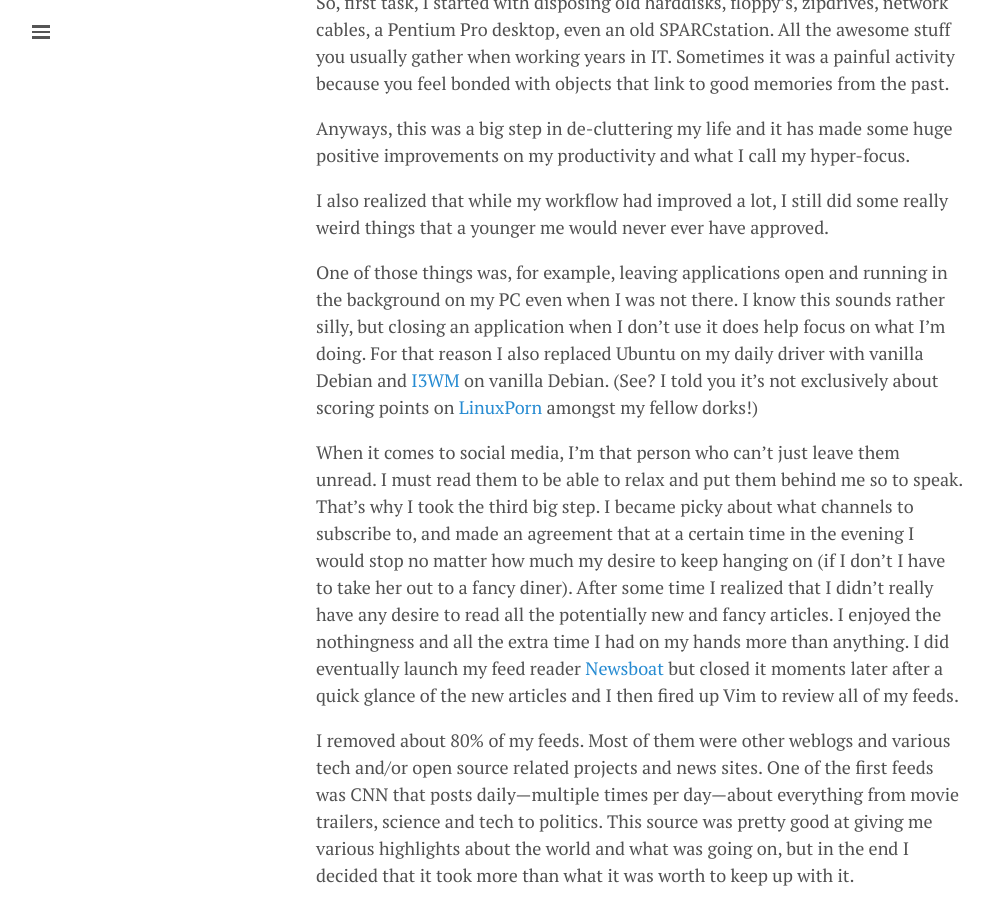
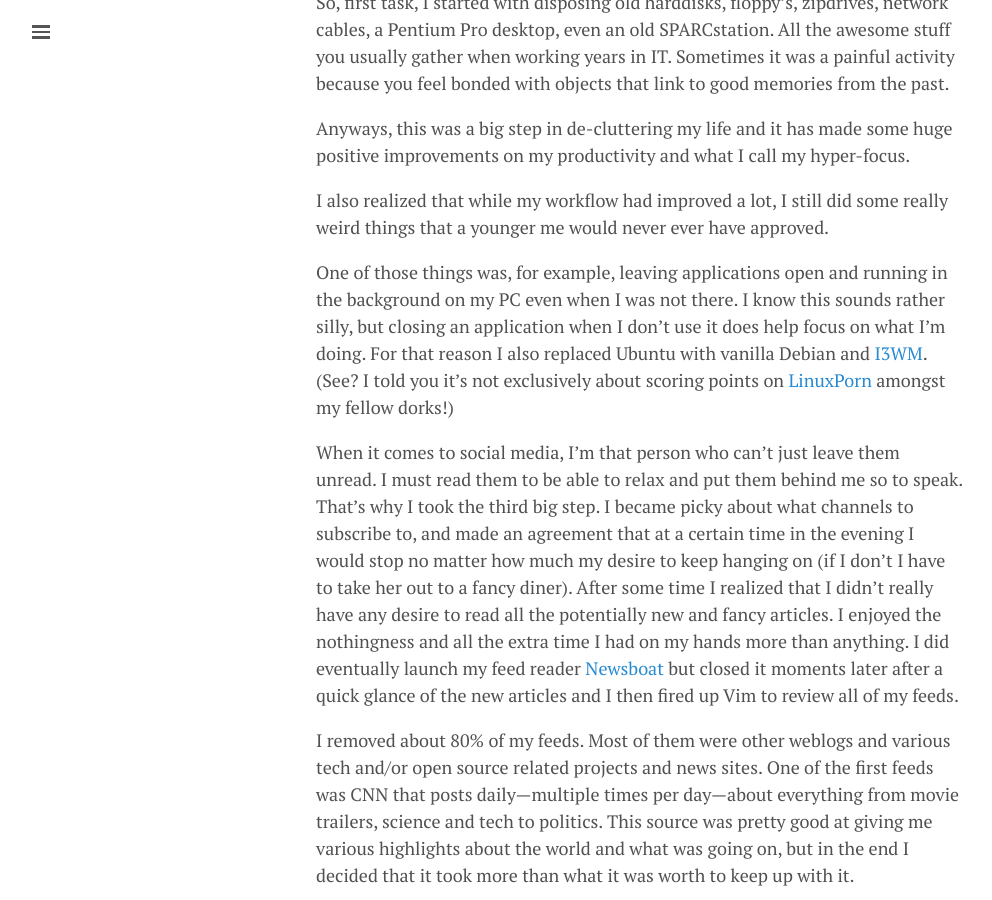
Before and after one commit to lgeurts/lgeurts.github.io, a Jekyll site: the page built from _posts/2021-11-09-why-i-decided-to-limit-my-social-presence.md, in a window 1280 px wide and 900 px high, scrolled down 940 px. Shown: the whole window, without its empty margins (0-992 px from the left). Built offline with Jekyll 4.4.1, drawn with Linux system fonts in a browser that asks for light colours; nearby versions of some CDN libraries; comment, search, counter and statistics services are not loaded.

Commit message:
Update 2021-11-09-why-i-decided-to-limit-my-social-presence.md

```diff
--- a/_posts/2021-11-09-why-i-decided-to-limit-my-social-presence.md
+++ b/_posts/2021-11-09-why-i-decided-to-limit-my-social-presence.md
@@ -24,7 +24,7 @@
 
 I also realized that while my workflow had improved a lot, I still did some really weird things that a younger me would never ever have approved.
 
-One of those things was, for example, leaving applications open and running in the background on my PC even when I was not there. I know this sounds rather silly, but closing an application when I don’t use it does help focus on what I’m doing. For that reason I also replaced Ubuntu on my daily driver with vanilla Debian and [I3WM](https://i3wm.org/) on vanilla Debian. (See? I told you it's not exclusively about scoring points on [LinuxPorn](https://www.reddit.com/r/LinuxPorn/) amongst my fellow dorks!)
+One of those things was, for example, leaving applications open and running in the background on my PC even when I was not there. I know this sounds rather silly, but closing an application when I don’t use it does help focus on what I’m doing. For that reason I also replaced Ubuntu with vanilla Debian and [I3WM](https://i3wm.org/). (See? I told you it's not exclusively about scoring points on [LinuxPorn](https://www.reddit.com/r/LinuxPorn/) amongst my fellow dorks!)
 
 When it comes to social media, I’m that person who can’t just leave them unread. I must read them to be able to relax and put them behind me so to speak. That’s why I took the third big step. I became picky about what channels to subscribe to, and made an agreement that at a certain time in the evening I would stop no matter how much my desire to keep hanging on (if I don't I have to take her out to a fancy diner). After some time I realized that I didn’t really have any desire to read all the potentially new and fancy articles. I enjoyed the nothingness and all the extra time I had on my hands more than anything. I did eventually launch my feed reader [Newsboat]([https://newsboat.org/) but closed it moments later after a quick glance of the new articles and I then fired up Vim to review all of my feeds.
 
```
